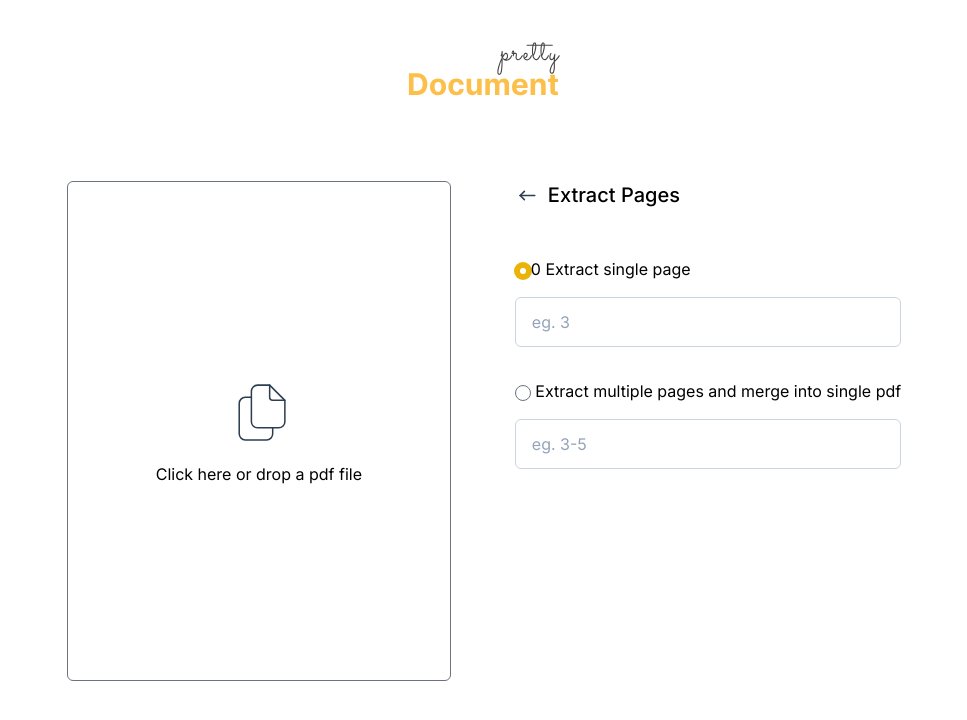
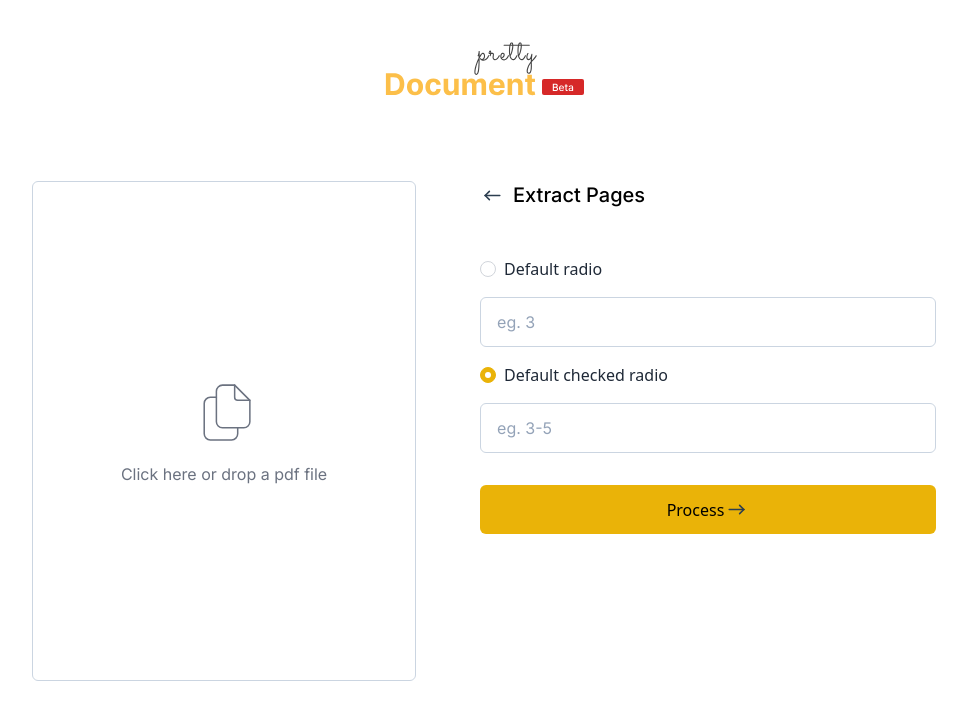
Before and after one commit to hrishiksh/prettydocument, a Next.js app: page /extract in a window 1280 px wide. Shown: the top 720 px of the page, without its empty margins (156-1123 px from the left). Built offline with nearby package versions, Linux system fonts and the light colour scheme.

Commit message:
Designing is done

```diff
--- a/components/primaryBtn.jsx
+++ b/components/primaryBtn.jsx
@@ -1,5 +1,23 @@
-export default function PrimaryBtn(){
-    return <button>
-
+export default function PrimaryBtn({onClick, children }) {
+  return (
+    <button className="flex justify-center items-center w-full bg-yellow-500 px-4 py-3 rounded-md" onClick={onClick}>
+      {children}
+      <svg
+        xmlns="http://www.w3.org/2000/svg"
+        width="25"
+        height="25"
+        viewBox="0 0 24 24"
+        strokeWidth="1.5"
+        stroke="#2c3e50"
+        fill="none"
+        strokeLinecap="round"
+        strokeLinejoin="round"
+      >
+        <path stroke="none" d="M0 0h24v24H0z" fill="none" />
+        <line x1="5" y1="12" x2="19" y2="12" />
+        <line x1="15" y1="16" x2="19" y2="12" />
+        <line x1="15" y1="8" x2="19" y2="12" />
+      </svg>
     </button>
+  );
 }
--- a/components/thumbnail.jsx
+++ b/components/thumbnail.jsx
@@ -2,14 +2,14 @@
 
 export default function Thumbnail() {
   return (
-    <div className="w-96 h-[500px] flex flex-col justify-center items-center border border-gray-500 rounded-md cursor-pointer">
+    <div className="w-96 h-[500px] flex flex-col justify-center items-center border border-slate-300 rounded-md cursor-pointer">
       <svg
         xmlns="http://www.w3.org/2000/svg"
         width="70"
         height="70"
         viewBox="0 0 23 23"
         strokeWidth=".5"
-        stroke="#2c3e50"
+        stroke="#6b7280"
         fill="none"
         strokeLinecap="round"
         strokeLinejoin="round"
@@ -19,7 +19,7 @@ export default function Thumbnail() {
         <path d="M18 17h-7a2 2 0 0 1 -2 -2v-10a2 2 0 0 1 2 -2h4l5 5v7a2 2 0 0 1 -2 2z" />
         <path d="M16 17v2a2 2 0 0 1 -2 2h-7a2 2 0 0 1 -2 -2v-10a2 2 0 0 1 2 -2h2" />
       </svg>
-      <p className="font-Inter pt-4">Click here or drop a pdf file</p>
+      <p className="font-Inter pt-4 text-gray-500">Click here or drop a pdf file</p>
     </div>
   );
 }
--- a/pages/extract.jsx
+++ b/pages/extract.jsx
@@ -1,7 +1,11 @@
+import Link from "next/link";
+import PrimaryBtn from "../components/primaryBtn";
+
 export default function ExtractPage() {
   return (
     <section className="ml-16">
-      <div className="mb-12 flex justify-start items-center">
+      <Link href="/">
+        <div className="mb-12 flex justify-start items-center cursor-pointer">
           <svg
             xmlns="http://www.w3.org/2000/svg"
             width="25"
@@ -20,14 +24,20 @@ export default function ExtractPage() {
           </svg>
           <h1 className="font-Inter font-medium text-xl pl-2">Extract Pages</h1>
         </div>
+      </Link>
+
       <div className="mb-4">
-        <label className="text-base font-Inter font-normal block">
+        <div class="flex justify-center">
+          <div>
+            <div class="form-check">
               <input
+                class="appearance-none rounded-full h-4 w-4 border border-gray-300 bg-white checked:bg-yellow-500 checked:border-yellow-500 focus:outline-none transition duration-200 mt-1 align-top bg-no-repeat bg-center bg-contain float-left mr-2 cursor-pointer"
                 type="radio"
-            checked={true}
-            className="form-radio checked:ring-1 checked:ring-yellow-500 checked:bg-yellow-500"
+                name="flexRadioDefault"
+                id="flexRadioDefault1"
               />
-          0 Extract single page
+              <label class="inline-block text-gray-800" for="flexRadioDefault1">
+                Default radio
               </label>
               <input
                 type="text"
@@ -35,10 +45,16 @@ export default function ExtractPage() {
                 className="my-4 px-4 py-3 w-full border rounded-md border-slate-300 placeholder-slate-400 focus:outline-none focus:border-yellow-500 focus:ring-1 focus:ring-yellow-500 font-Inter font-normal text-base"
               />
             </div>
-      <div>
-        <label className="text-base font-Inter font-normal block">
-          <input type="radio" value="multiple" /> Extract multiple pages and
-          merge into single pdf
+            <div class="form-check">
+              <input
+                class="appearance-none rounded-full h-4 w-4 border border-gray-300 bg-white checked:bg-yellow-500 checked:border-yellow-500 focus:outline-none transition duration-200 mt-1 align-top bg-no-repeat bg-center bg-contain float-left mr-2 cursor-pointer"
+                type="radio"
+                name="flexRadioDefault"
+                id="flexRadioDefault2"
+                checked
+              />
+              <label class="inline-block text-gray-800" for="flexRadioDefault2">
+                Default checked radio
               </label>
               <input
                 type="text"
@@ -46,6 +62,12 @@ export default function ExtractPage() {
                 className="my-4 px-4 py-3 w-full border rounded-md border-slate-300 placeholder-slate-400 focus:outline-none focus:border-yellow-500 focus:ring-1 focus:ring-yellow-500 font-Inter font-normal text-base"
               />
             </div>
+          </div>
+        </div>
+      </div>
+      <PrimaryBtn>
+        Process
+      </PrimaryBtn>
     </section>
   );
 }
--- a/pages/outline.jsx
+++ b/pages/outline.jsx
@@ -1,3 +1,33 @@
+import Link from "next/link";
+import PrimaryBtn from "../components/primaryBtn";
+
 export default function OutlinePage() {
-  return <h1>Hi this is Outline page</h1>;
+  return <section className="ml-16">
+    <Link href="/">
+        <div className="mb-8 flex justify-start items-center cursor-pointer">
+          <svg
+            xmlns="http://www.w3.org/2000/svg"
+            width="25"
+            height="25"
+            viewBox="0 0 24 24"
+            strokeWidth="1.5"
+            stroke="#2c3e50"
+            fill="none"
+            strokeLinecap="round"
+            strokeLinejoin="round"
+          >
+            <path stroke="none" d="M0 0h24v24H0z" fill="none" />
+            <line x1="5" y1="12" x2="19" y2="12" />
+            <line x1="5" y1="12" x2="9" y2="16" />
+            <line x1="5" y1="12" x2="9" y2="8" />
+          </svg>
+          <h1 className="font-Inter font-medium text-xl pl-2">Add outline</h1>
+        </div>
+      </Link>
+      <p className="font-Inter font-normal text-lg">Add your outline here</p>
+    <textarea className="my-4 resize-none w-96 h-80 font-Inter font-normal text-base rounded border border-slate-300 focus:border-yellow-500 focus:ring-1 focus:ring-yellow-500" ></textarea>
+    <PrimaryBtn>
+      Process
+    </PrimaryBtn>
+  </section>
 }
```
Also changed, not shown: public/Logo.svg. Lines whose indentation alone changed are shown as unchanged.
